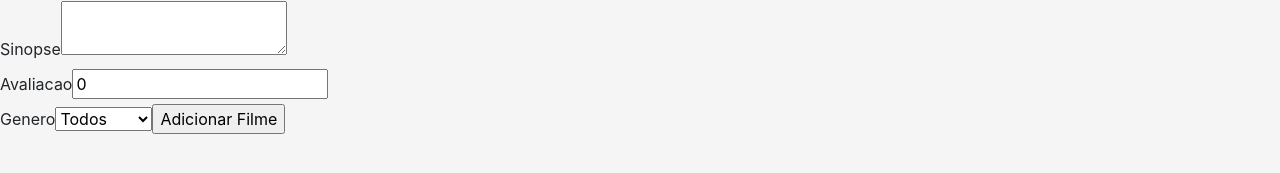
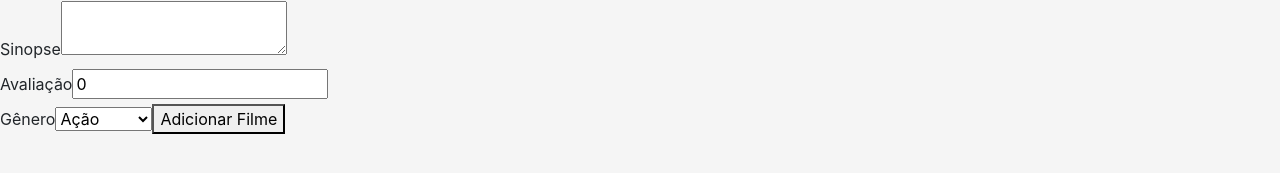
Before and after one commit to tryber/sd-04-block12-project-movie-card-library-stateful, a React (Create React App) app: page / in a window 1280 px wide. Shown: the part 327-500 px from the top of the page. Built offline with nearby package versions, Linux system fonts and the light colour scheme.

Commit message:
git add .

```diff
--- a/src/components/AddMovie.jsx
+++ b/src/components/AddMovie.jsx
@@ -1,5 +1,5 @@
 import React, { Component } from 'react';
-import Select from './SelectComp';
+import Select from './Select';
 import Label from './Label';
 
 class AddMovie extends Component {
@@ -32,18 +32,19 @@ class AddMovie extends Component {
   onsubmit(event) {
     console.log(this.state);
     event.preventDefault();
+    this.setState(()=> this.state)
   }
 
   render() {
+    const { onClick } = this.props;
     return (
       <form className="addmovie-component" onSubmit={this.onsubmit}>
         <Label
-          text="Titulo" type="text" name="title"
-          value={this.state.title} onChange={this.onTextChange}
+          text="Título" type="text" name="title" value={this.state.title} func={this.onTextChange}
         />
         <Label
-          text="Subtitulo" type="text" name="subtitle"
-          value={this.state.subtitle} onChange={this.onTextChange}
+          text="Subtítulo" type="text" name="subtitle"
+          value={this.state.subtitle} func={this.onTextChange}
         />
         <Label
           text="Imagem" type="text" name="imagePath"
@@ -52,11 +53,13 @@ class AddMovie extends Component {
         <label htmlFor="storyline">Sinopse</label>
         <textarea name="storyline" value={this.state.storyline} onChange={this.onTextChange} />
         <Label
-          text="Avaliacao" name="rating" value={this.state.rating} onChange={this.onTextChange}
+          text="Avaliação" name="rating" type="Number"
+          value={this.state.rating} onChange={this.onTextChange}
         />
-        <label htmlFor="genre">Genero</label>
-        <Select name="genre" onChange={this.onSelectChange} defValue={this.state.genre} />
-        <input type="submit" value="Adicionar Filme" />
+        <label htmlFor="genre">Gênero</label>
+        <Select name="genre" onChange={this.onSelectChange}
+          selected={this.state.genre} value={this.state.genre} />
+        <button type="submit" onClick={onClick}>Adicionar Filme</button>
       </form>
     );
   }
--- a/src/components/Label.jsx
+++ b/src/components/Label.jsx
@@ -2,11 +2,11 @@ import React, { Component } from 'react';
 
 class Label extends Component {
   render() {
-    const { text, type, name, value, onChange } = this.props;
+    const { text, type, name, value, func } = this.props;
     return (
       <div>
         <label htmlFor={name}>{text}</label>
-        <input type={type} name={name} value={value} onChange={onChange} />
+        <input type={type} name={name} value={value} onChange={func} />
       </div>
     );
   }
--- a/src/components/SearchBar.jsx
+++ b/src/components/SearchBar.jsx
@@ -1,5 +1,5 @@
 import React, { Component } from 'react';
-import Select from './SelectComp';
+import SelectFilter from './SelectFilter';
 import Label from './Label';
 
 class SearchBar extends Component {
@@ -46,11 +46,10 @@ class SearchBar extends Component {
             checked={this.props.bookmarkedOnly} onChange={this.props.onBookmarkedChange}
           />Mostrar somente favoritos
         </label>
-        <label htmlFor="select-genre">Filtrar por gênero</label>
-        <Select
-          name="select-genre"
-          onChange={this.props.onSelectedGenreChange}
-          defValue={this.state.selectedGenre}
+        <label htmlFor="genre">Filtrar por gênero</label>
+        <SelectFilter
+          name="genre" onChange={this.props.onSelectedGenreChange}
+          selected={this.props.selectedGenre} value={this.props.selectedGenre}
         />
       </form>
     );
--- /dev/null
+++ b/src/components/Select.jsx
@@ -0,0 +1,16 @@
+import React, { Component } from 'react';
+
+class Select extends Component {
+  render() {
+    const { name, onChange, selected, value } = this.props;
+    return (
+      <select name={name} value={value} onChange={onChange}>
+        <option defaultValue={selected} value='action'>Ação</option>
+        <option value='comedy'>Comédia</option>
+        <option value='thriller'>Suspense</option>
+      </select>
+    );
+  }
+}
+
+export default Select;
--- a/src/components/SelectComp.jsx
+++ /dev/null
@@ -1,17 +0,0 @@
-import React, { Component } from 'react';
-
-class Select extends Component {
-  render() {
-    const { name, onChange, defValue } = this.props;
-    return (
-      <select name={name} onChange={onChange}>
-        <option defaultValue={defValue}>Todos</option>
-        <option value="action">Acao</option>
-        <option value="comedy">Comedia</option>
-        <option value="thriller">Suspense</option>
-      </select>
-    );
-  }
-}
-
-export default Select;
--- /dev/null
+++ b/src/components/SelectFilter.jsx
@@ -0,0 +1,17 @@
+import React, { Component } from 'react';
+
+class SelectFilter extends Component {
+  render() {
+    const { name, onChange, selected, value } = this.props;
+    return (
+      <select name={name} value={value} onChange={onChange}>
+        <option defaultValue={selected} value=''>Todos</option>
+        <option value='action'>Ação</option>
+        <option value='comedy'>Comédia</option>
+        <option value='thriller'>Suspense</option>
+      </select>
+    );
+  }
+}
+
+export default SelectFilter;
```
